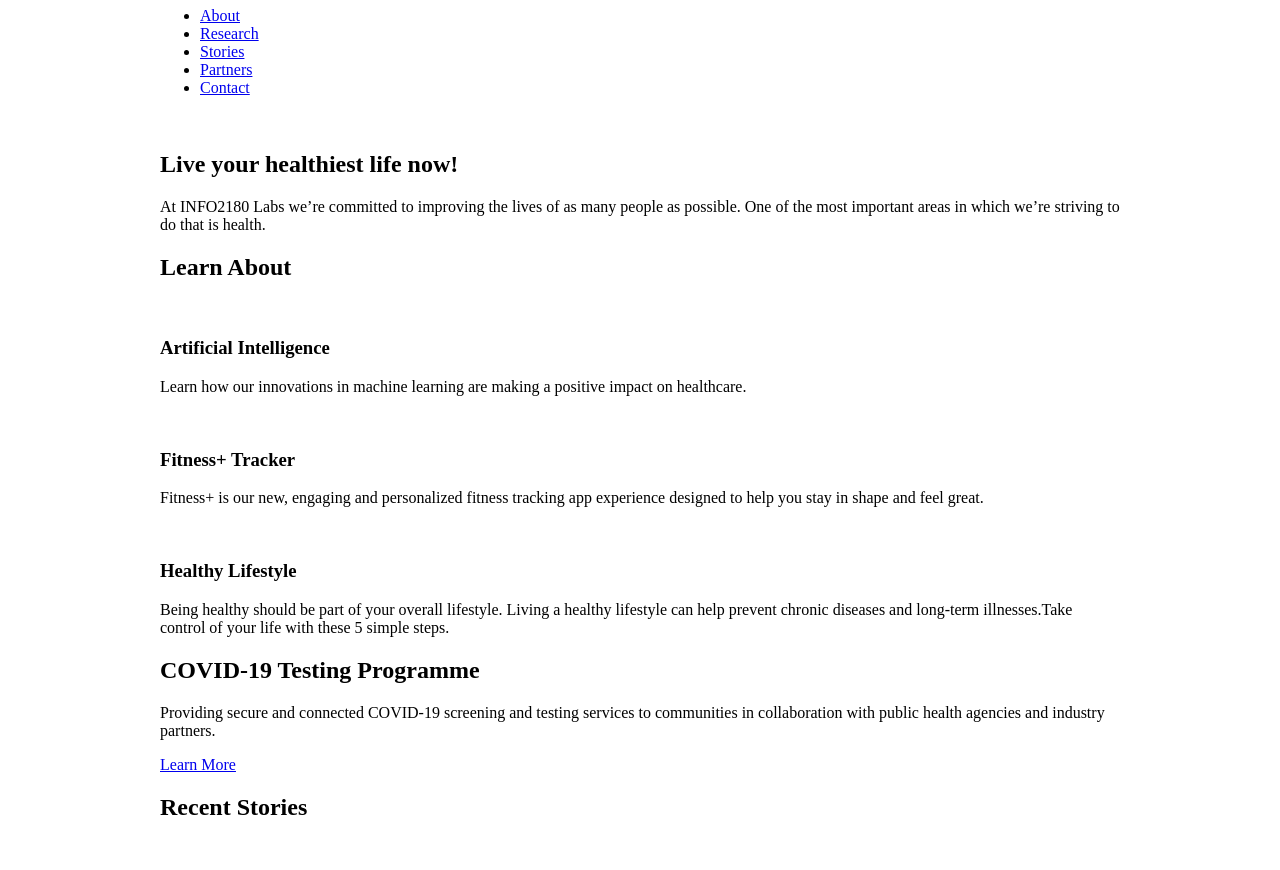
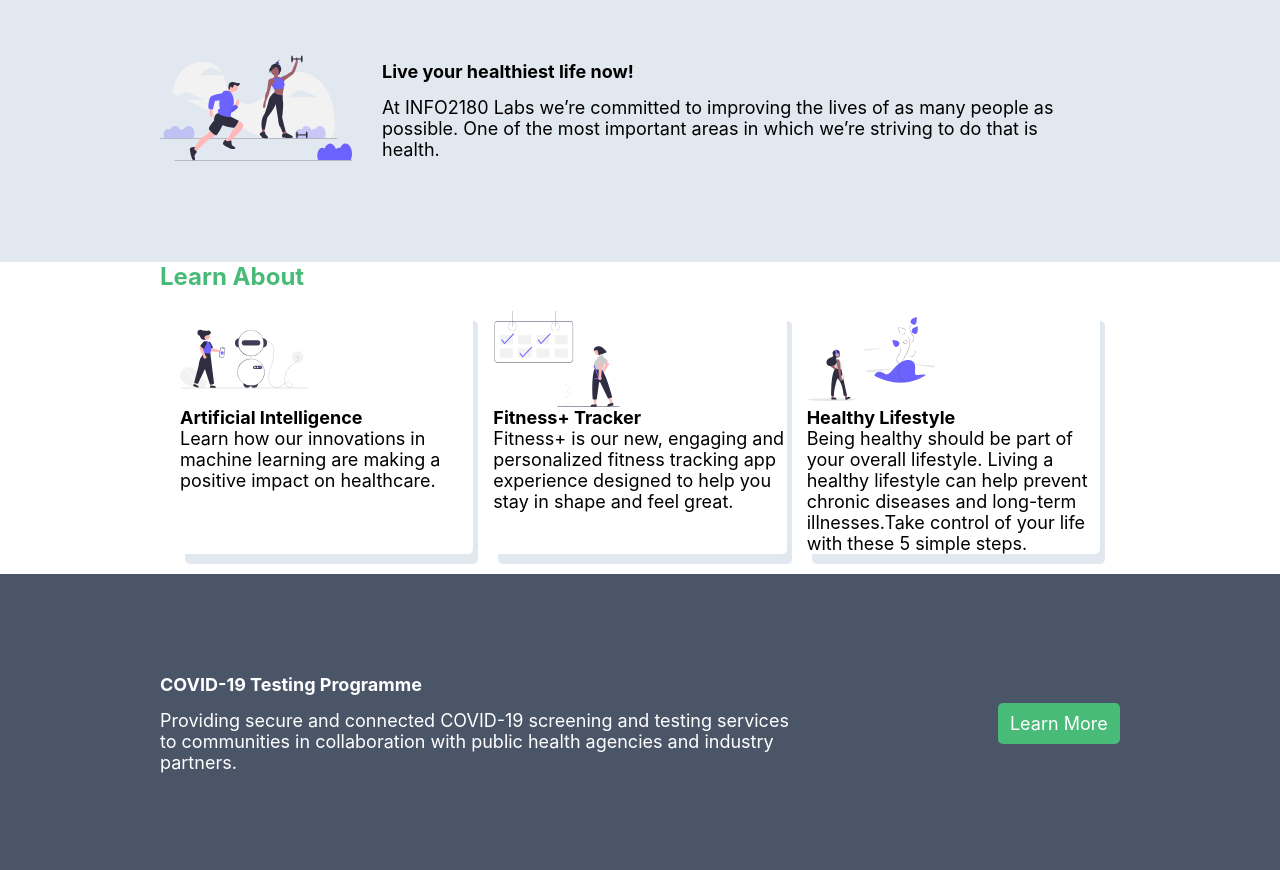
Before and after one commit to D3nizG/info2180-project1, a plain HTML site: page index.html in a window 1280 px wide. Shown: the part 73-943 px from the top of the page. Drawn offline with Linux system fonts and the light colour scheme.

Commit message:
Styled the header, overview, testing and footer areas

```diff
--- a/index.html
+++ b/index.html
@@ -26,7 +26,7 @@
         <section class="overview-hero">
             <div class="container">
                 <div class="overview-hero-image">
-                    <img src="#" alt="">
+                    <img src="healthy.svg" alt="Healthy Picture">
                 </div>
                 <div class="overview-hero-text">
                     <h2>Live  your healthiest life now!</h2>
@@ -39,21 +39,21 @@
                 <h2>Learn About</h2>
                 <div class="cards">
                     <div class="card">
-                        <img src="#" alt="">
+                        <img src="AI.svg" alt="AI">
                         <div class="card-body">
                             <h3>Artificial Intelligence</h3>
                             <p>Learn how our innovations in machine learning are making a positive impact on healthcare.</p>
                         </div>
                     </div>
                     <div class="card">
-                        <img src="#" alt="">
+                        <img src="tracker+.svg" alt="Tracker">
                         <div class="card-body">
                             <h3>Fitness+ Tracker</h3>
                             <p>Fitness+ is our new, engaging and personalized fitness tracking app experience designed to help you stay in shape and feel great.</p>
                         </div>
                     </div>
                     <div class="card">
-                        <img src="#" alt="">
+                        <img src="lifestyle.svg" alt="Lifestyle">
                         <div class="card-body">
                             <h3>Healthy Lifestyle</h3>
                             <p>Being healthy should be part of your overall lifestyle. Living a healthy lifestyle can help prevent chronic diseases and long-term illnesses.Take control of your life with these 5 simple steps.</p>
@@ -110,7 +110,7 @@
     </main>
     <footer>
         <div class="container">
-            <p>Copyright 2020, Your Name</p>
+            <p>Copyright 2020, Deniz Gould</p>
         </div>
     </footer>
 </body>
--- a/styles.css
+++ b/styles.css
@@ -1,4 +1,9 @@
 /* Add your CSS to this file */
+*{
+    font-family: '-apple-system', 'BlinkMacSystemFont', 'Segoe UI', 'Roboto', 'Helvetica Neue', 'Arial', 'Noto Sans', 'sans-serif';
+    font-size: 18px;
+    margin:0;
+}
 body {
     margin: 0;
     font-size: 16px;
@@ -9,3 +14,139 @@
     max-width: 960px;
     width: 100%;
 }
+
+
+/* Header */
+header{
+    background-color: white;
+}
+
+header .container{
+    display: flex;
+    flex-direction: row;
+    justify-content: space-around;
+    align-items: center;
+}
+
+nav ul{
+    list-style-type: none;
+    display: flex;
+    justify-content: flex-end;
+    padding: 0px 200px;
+}
+
+li a{
+    display: inline-block;
+    padding: 5px;
+    text-decoration: none;
+    color: #6b7280;
+}
+
+li a:hover{
+    color:#5a67d8;
+}
+
+
+/* Overview-hero */
+.overview-hero{
+    background-color: #E2E8F0;
+}
+
+.overview-hero .container{
+    display: flex;
+    flex-direction: row;
+    justify-content: space-around;
+    align-items: center;
+    padding: 50px;
+}
+
+.overview-hero-text {
+    padding: 30px;
+}
+.overview-hero-text h2{
+    padding-bottom: 15px;
+}
+
+.overview-hero-image img {
+    width: 15vw;
+    height: 25vh;
+}
+
+/* Learn About */
+.learn-about h2{
+    font-size: 24px;
+    color: #48bb78;
+}
+
+.cards{
+    display: grid;
+    grid-template-columns: 1fr 1fr 1fr;
+    padding: 10px;
+}
+
+.card{
+    border-color: #E2E8F0;
+    box-shadow: 5px 10px #E2E8F0;
+    border-radius: 5px;
+    margin: 10px;
+    display: flex;
+    flex-direction: column;
+}
+.card img{
+    width: 10vw;
+    height: 12vh;
+}
+
+/* #Testing*/
+.testing{
+    background-color: #4a5568;
+    color: white;
+}
+
+.testing .container{
+    display: flex;
+    flex-direction: row;
+    align-items: center;
+    justify-content: center;
+    padding: 100px;
+}
+
+
+
+.testing-desciption h2{
+    padding-bottom: 15px;
+}
+
+.cta{
+    background-color: #48bb78;
+    display: flex;
+    justify-content: center;
+    align-items: center;
+    border-radius: 5px;
+    padding: 5px;
+    margin-left: 15vw;
+}
+
+.cta a{
+    text-decoration: none;
+    color: white;
+    width: 8vw;
+    text-align: center;
+    padding: 5px;
+}
+
+/* #Stories */
+
+
+/* #Newsletter */
+
+
+/*Footer */
+footer{
+    display: flex;
+    flex-direction: row;
+    align-items: center;
+    background-color: #4A5568;
+    color: white;
+    padding: 50px;
+}
```
Also changed, not shown: AI.svg (added), healthy.svg (added), lifestyle.svg (added), tracker+.svg (added).
